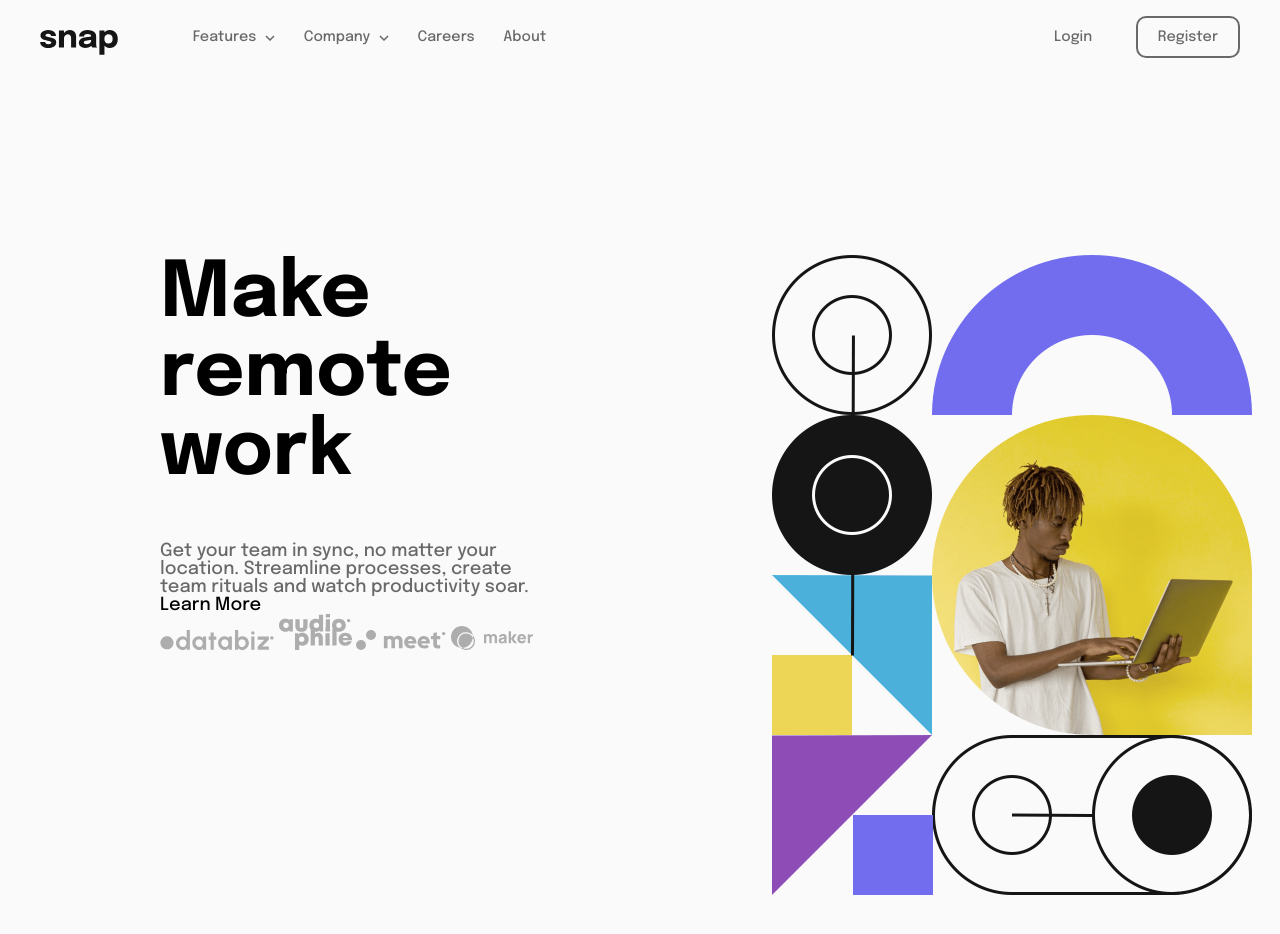
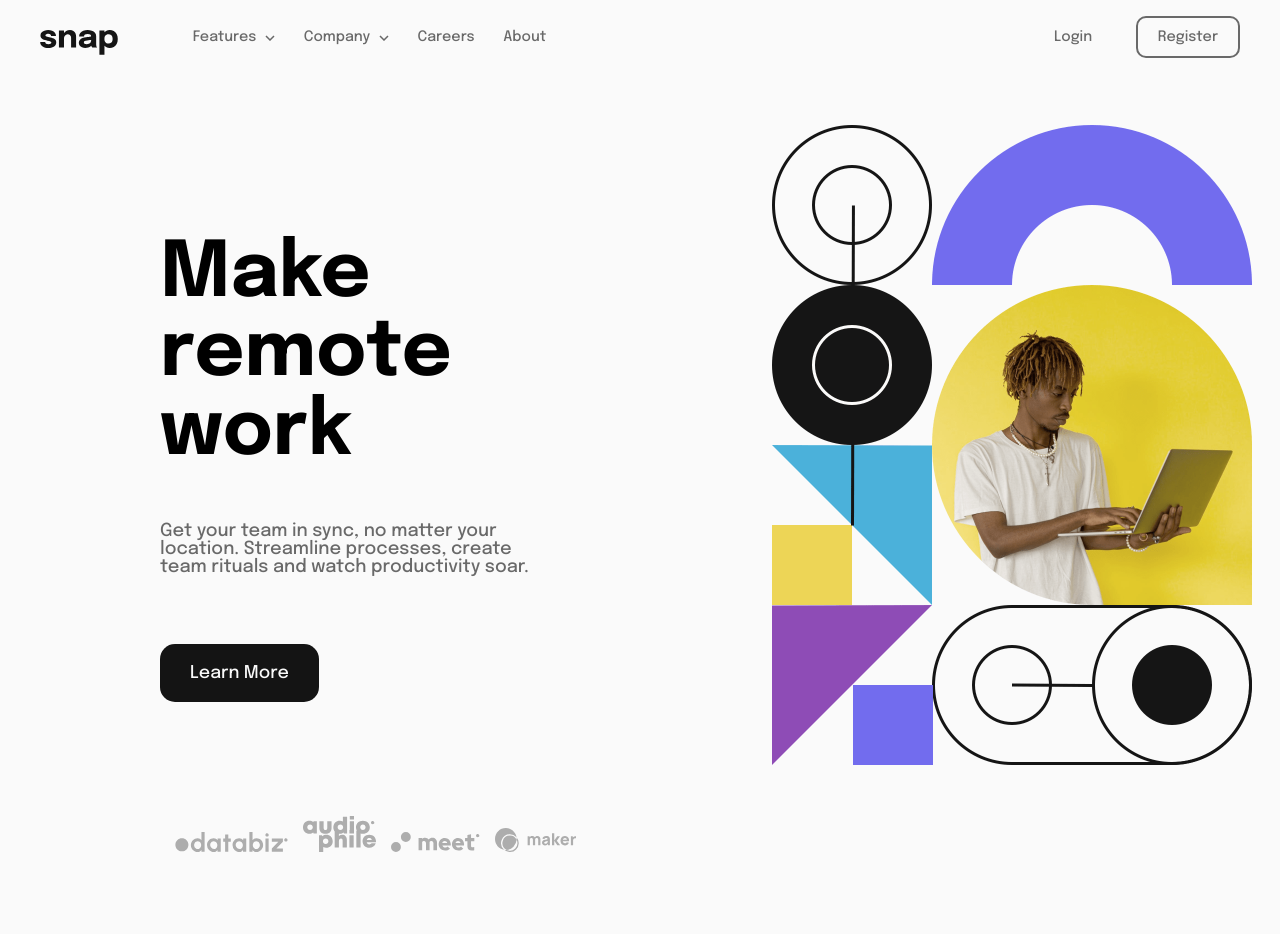
Before and after one commit to SlothSan/frontend-mentor-intro-section, a plain HTML site: page index.html in a window 1280 px wide. Drawn offline with nearby package versions, Linux system fonts and the light colour scheme; files that its build step writes are made by us from their sources.

Commit message:
finished stylng for desktop

```diff
--- a/index.html
+++ b/index.html
@@ -115,7 +115,7 @@
                 rituals and watch
                 productivity soar.</p>
             <a class="intro-link desktop-link">Learn More</a>
-            <div class="companies-container">
+            <div class="companies-container companies-container-desktop">
                 <img class="databiz-logo" src="images/client-databiz.svg" alt="databiz logo"/>
                 <img class="audiophile-logo" src="images/client-audiophile.svg" alt="audiophile logo"/>
                 <img class="meet-logo" src="images/client-meet.svg" alt="meet logo"/>
--- a/styles.scss
+++ b/styles.scss
@@ -11,6 +11,20 @@ $white: hsl(0, 0%, 100%);
   justify-content: center;
   align-content: center;
   color: $medium-gray;
+}
+
+@mixin link-button {
+  color: $almost-white;
+  background-color: $almost-black;
+  text-align: center;
+  border-radius: 15px;
+  font-size: 1rem
+}
+
+@mixin link-hover {
+  color: $almost-black;
+  background-color: $almost-white;
+  border: 1px solid $almost-black;
 }
 
 * {
@@ -165,20 +179,14 @@ body {
 
       .intro-link {
         margin-top: 25px;
-        color: $almost-white;
-        background-color: $almost-black;
+        @include link-button;
         width: 136px;
         height: 48px;
-        text-align: center;
         line-height: 50px;
-        border-radius: 15px;
-        font-size: 1rem
       }
 
       .intro-link:hover {
-        color: $almost-black;
-        background-color: $almost-white;
-        border: 1px solid $almost-black;
+        @include link-hover;
       }
     }
 
@@ -293,6 +301,7 @@ body {
 
     .desktop-right-container {
       width: 30%;
+      margin-top: -130px;
 
       .desktop-hero-image {
         width: 480px;
@@ -303,6 +312,11 @@ body {
     .desktop-left-container {
       width: 45%;
       margin-right: 180px;
+      margin-top: -40px;
+
+      .desktop-title {
+        margin-top: 20px;
+      }
 
       .desktop-title,
       .desktop-subtitle {
@@ -315,6 +329,47 @@ body {
         color: $medium-gray;
       }
 
+      .desktop-link {
+        line-height: 195px;
+        @include link-button;
+        padding: 20px 30px;
+        width: 163px;
+        height: 56px;
+        font-size: 1.1rem;
+      }
+
+      .desktop-link:hover {
+        @include link-hover;
+      }
+
+      .companies-container-desktop {
+        margin-top: 45px;
+        width: 100%;
+        display: flex;
+        justify-content: space-evenly;
+        align-items: flex-end;
+
+        .databiz-logo {
+          width: 113px;
+          height: 20px;
+        }
+
+        .audiophile-logo {
+          width: 73px;
+          height: 36px;
+        }
+
+        .meet-logo {
+          width: 89px;
+          height: 20px;
+        }
+
+        .maker-logo {
+          width: 82px;
+          height: 24px;
+        }
+      }
+
     }
   }
 }
```
